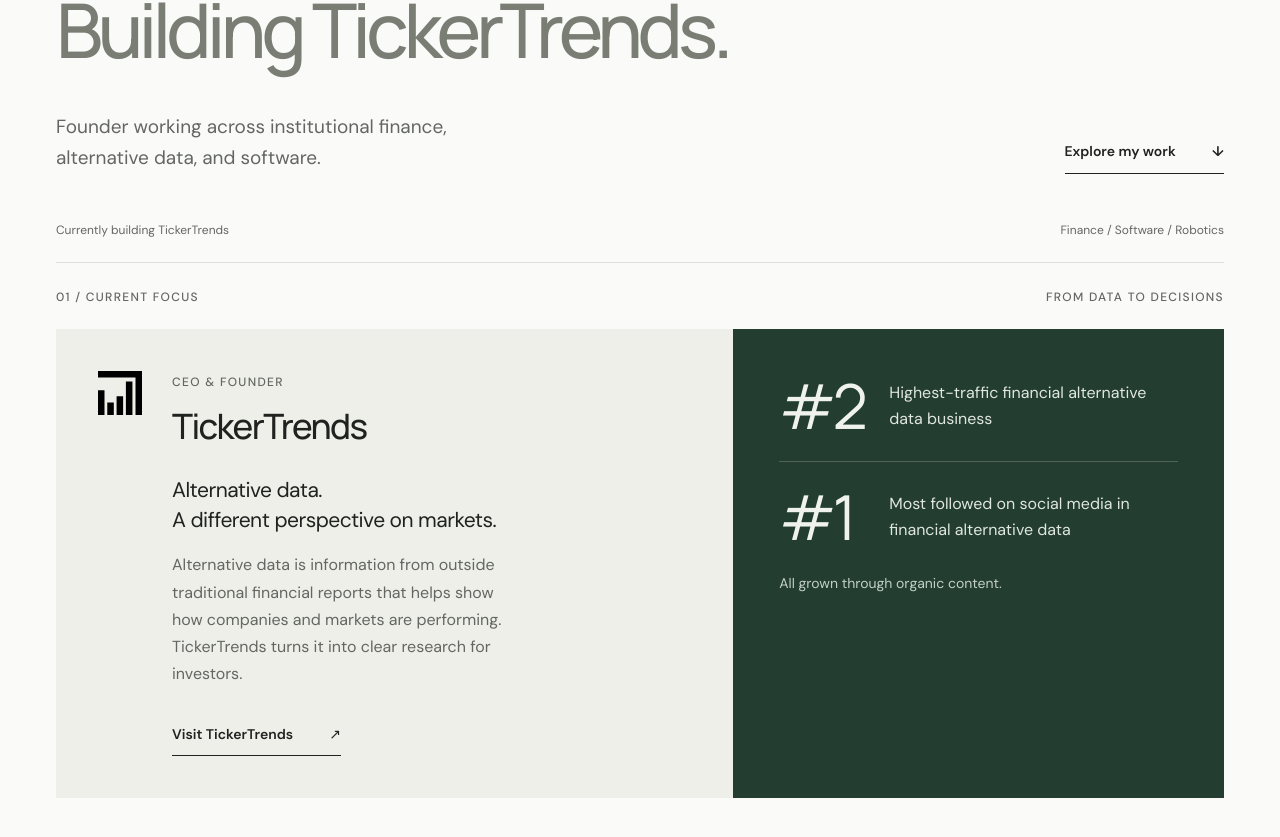
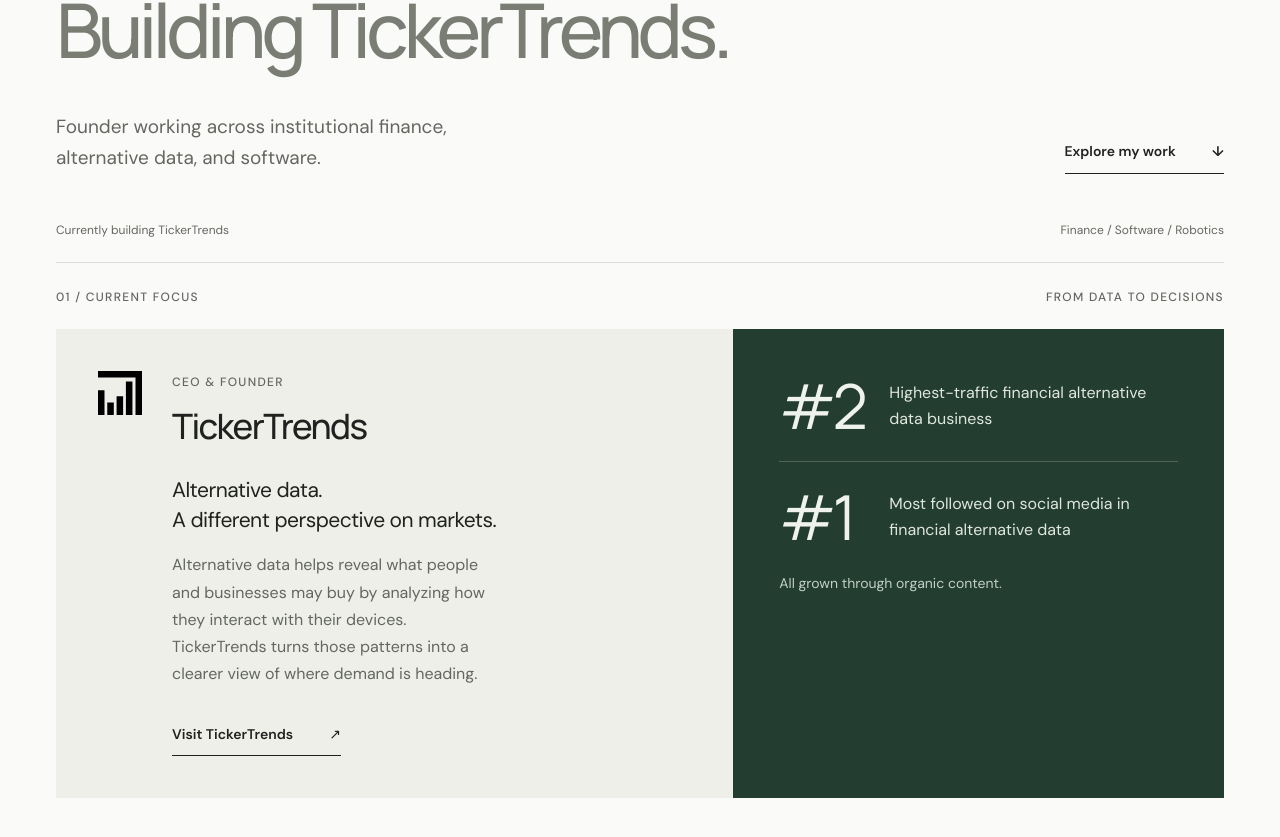
Before and after one commit to Crypto-Advisor/adrien.vc, a React (Create React App) app: page / in a window 1280 px wide. Shown: the part 285-1122 px from the top of the page. Built offline with nearby package versions, Linux system fonts and the light colour scheme.

Commit message:
Describe alternative data through demand signals

```diff
--- a/src/App.js
+++ b/src/App.js
@@ -42,7 +42,7 @@
                 <p className="eyebrow">CEO & Founder</p>
                 <h2 id="work-title">TickerTrends</h2>
                 <p className="work-description">Alternative data.<br />A different perspective on markets.</p>
-                <p className="supporting-copy">Alternative data is information from outside traditional financial reports that helps show how companies and markets are performing. TickerTrends turns it into clear research for investors.</p>
+                <p className="supporting-copy">Alternative data helps reveal what people and businesses may buy by analyzing how they interact with their devices. TickerTrends turns those patterns into a clearer view of where demand is heading.</p>
                 <a className="text-link" href="https://tickertrends.io" target="_blank" rel="noopener noreferrer">Visit TickerTrends <Arrow /></a>
               </div>
             </div>
```
